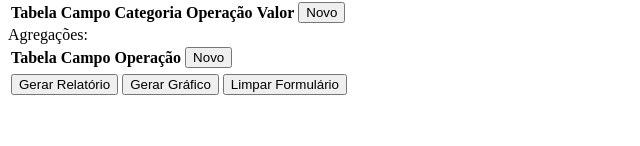
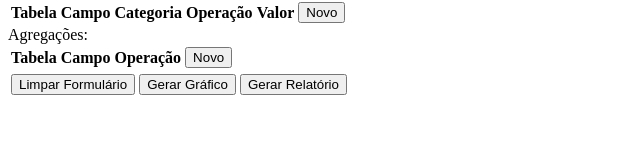
Before and after one commit to Gabriel-Toti/relatorio-ad-hoc, a Next.js app: page /components/formulario in a window 1280 px wide. Shown: the part 154-300 px from the top of the page, without its empty margins (0-640 px from the left). Built offline with nearby package versions, Linux system fonts and the light colour scheme.

Commit message:
inversao botoes

```diff
--- a/pages/components/formulario.tsx
+++ b/pages/components/formulario.tsx
@@ -664,13 +664,13 @@ export default function Formulario() {
             <SelectAgregation filtros={filtros} camposSelecionados={camposSelecionados} tabelas={tabelas}/>
 
             <table className='gap-4 mx-auto flex'>
-                    <td className=''>
+                <td>
                     <button
+                        type="button"
                         className="table-form bg-black font-bold text-white w-1/1"
-                            onClick={() => handleReport()}
-                            type='button'
+                        onClick={() => handleReset()}
                     >
-                            Gerar Relatório
+                        Limpar Formulário
                     </button>
                 </td>
                 <td>
@@ -684,11 +684,11 @@ export default function Formulario() {
                 </td>
                 <td>
                     <button
-                            type="button"
                         className="table-form bg-black font-bold text-white w-1/1"
-                            onClick={() => handleReset()}
+                        onClick={() => handleReport()}
+                        type='button'
                     >
-                            Limpar Formulário
+                        Gerar Relatório
                     </button>
                 </td>
             </table>
```
Lines whose indentation alone changed are shown as unchanged.
